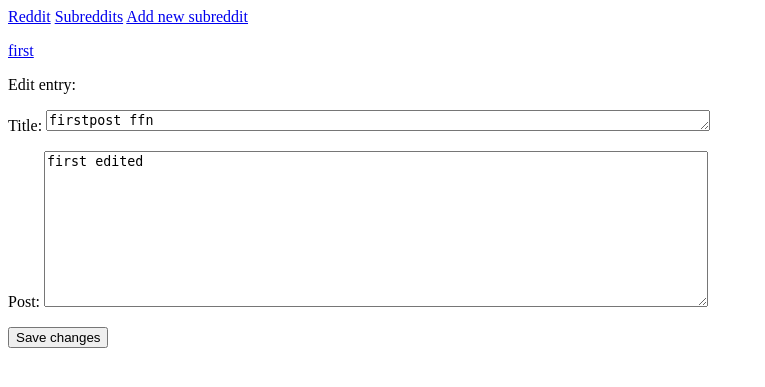
After one commit to adix22/TestProject, a Django app: a page that uses Reddit/templates/Reddit/edit_post.html in a window 1280 px wide. The commit adds this page. Shown: the top 387 px of the page, without its empty margins (0-765 px from the left). Run offline with Django 4.2, Linux system fonts and the light colour scheme; data comes from the database, SQL or seed files in the repository.

Commit message:
added commenting for user. added working editing for post. - it still requires to forbide user from editing title.

```diff
--- a/Reddit/forms.py
+++ b/Reddit/forms.py
@@ -1,6 +1,6 @@
 from django import forms
 
-from .models import Subreddit, Post
+from .models import Subreddit, Post, Comment
 
 
 class SubredditForm(forms.ModelForm):
@@ -20,3 +20,12 @@ class PostForm(forms.ModelForm):
         widgets = {'title': forms.Textarea(attrs={'cols': 80,
                                                   'rows': 1}),
                    'post': forms.Textarea(attrs={'cols': 80})}
+
+
+class CommentForm(forms.ModelForm):
+    class Meta:
+        model = Comment
+        fields = ['comment']
+        labels = {'comment': ''}
+        widgets = {'comment': forms.Textarea(attrs={'cols': 80,
+                                                    'rows': 40})}
--- a/Reddit/models.py
+++ b/Reddit/models.py
@@ -36,9 +36,10 @@ class Post(models.Model):
 
 class Comment(models.Model):
     """Model for commenting posts"""
-    post = models.ForeignKey(Post, on_delete=models.CASCADE)
+    post = models.ForeignKey(Post, on_delete=models.CASCADE, null=True, blank=True)
     comment = models.TextField(max_length=200)
     date_added = models.DateTimeField(auto_now=True)
+    temporary_key = models.UUIDField(default=uuid.uuid4, primary_key=True, editable=False, blank=True)
 
     def __str__(self):
         """Return string of comment."""
--- /dev/null
+++ b/Reddit/templates/Reddit/edit_post.html
@@ -0,0 +1,14 @@
+{% extends 'Reddit/base.html' %}
+
+{% block content %}
+
+    <p><a href="{% url 'Reddit:subreddit' random_url.subreddit %}">{{ name }}</a></p>
+
+    <p>Edit entry:</p>
+    <form action="{% url 'Reddit:edit_post' random_url.subreddit random_url.random_url random_url.slug %}" method="post">
+    {% csrf_token %}
+    {{ form.as_p }}
+    <button name="submit">Save changes</button>
+    </form>
+
+{% endblock content %}
--- a/Reddit/templates/Reddit/post.html
+++ b/Reddit/templates/Reddit/post.html
@@ -4,6 +4,7 @@
 
 <p>{{ title }}</p>
 <p>{{ post }}</p>
+<a href="{% url "Reddit:edit_post" random_url.subreddit random_url.random_url random_url.slug %}">Edit post</a>
 
 {% if random_url.image %}
     <img src="{{ random_url.image.url }}"
@@ -12,7 +13,7 @@
     alt="image"/>
 {% endif %}
 
-
+<a href="{% url "Reddit:new_comment" random_url.subreddit random_url.random_url random_url.slug %}">New Comment:</a>
 {% for obj in object_list %}
     <br/>
     <li>
--- a/Reddit/urls.py
+++ b/Reddit/urls.py
@@ -20,5 +20,11 @@ urlpatterns = [
     path('new_subreddit/', views.new_subreddit, name="new_subreddit"),
     # New post page
     path('subreddits/<str:subreddit_name>/new_post/', views.new_post, name="new_post"),
+    # New comment page
+    path('subreddits/<str:subreddit_name>/<uuid:random_url>/<slug:slug>/new_comment/',
+         views.new_comment, name='new_comment'),
+    # Edit post.
+    path('subreddits/<str:subreddit_name>/<uuid:random_url>/<slug:slug>/edit_post/', views.edit_post, name='edit_post'),
+
 
 ] + static(settings.MEDIA_URL, document_root=settings.MEDIA_ROOT)
--- a/Reddit/views.py
+++ b/Reddit/views.py
@@ -1,7 +1,7 @@
 from django.shortcuts import render, redirect
 
 from .models import Subreddit, Post, Comment
-from .forms import SubredditForm, PostForm
+from .forms import SubredditForm, PostForm, CommentForm
 
 
 def index(request):
@@ -83,3 +83,56 @@ def new_post(request, subreddit_name):
     context = {'subreddit': subreddit,
                'form': form}
     return render(request, 'Reddit/new_post.html', context)
+
+
+def new_comment(request, subreddit_name, random_url, slug):
+    """Add new comment to a post"""
+    subreddit = Subreddit.objects.get(name=subreddit_name)
+    url = Post.objects.get(random_url=random_url)
+    slugn = Post.objects.filter(slug=slug)
+
+    if request.method != 'POST':
+        # Create a blank form
+        form = CommentForm()
+    else:
+        # Process data
+        form = CommentForm(data=request.POST)
+        if form.is_valid():
+            new_comment = form.save(commit=False)
+            new_comment.post = url
+            new_comment.save()
+            return redirect('Reddit:post', subreddit_name=subreddit_name, random_url=random_url, slug=slug)
+
+    # Display a blank or invalid form
+    context = {'subreddit': subreddit,
+               'random_url': url,
+               'slug': slugn,
+               'form': form}
+    return render(request, 'Reddit/new_comment.html', context)
+
+
+def edit_post(request, subreddit_name, random_url, slug):
+    """Edit existing Post"""
+    name = Subreddit.objects.get(name=subreddit_name)
+    random_url = Post.objects.get(random_url=random_url)
+    slugn = Post.objects.filter(slug=slug)
+    title = random_url.title
+    post = random_url.post
+
+    if request.method != 'POST':
+        # Initial request; pre fill form with the current entry.
+        form = PostForm(instance=random_url)
+    else:
+        # POST data submitted; process data
+        form = PostForm(instance=random_url, data=request.POST)
+        if form.is_valid():
+            form.save()
+            return redirect('Reddit:post', subreddit_name=subreddit_name, random_url=random_url.random_url, slug=slug)
+
+    context = {'name': name,
+               'random_url': random_url,
+               'slugn': slugn,
+               'title': title,
+               'post': post,
+               'form': form}
+    return render(request, 'Reddit/edit_post.html', context)
```
Also changed, not shown: Reddit/templates/Reddit/new_comment.html (added, +11 -0 lines), db.sqlite3.
